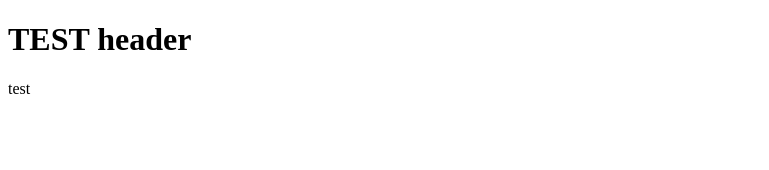
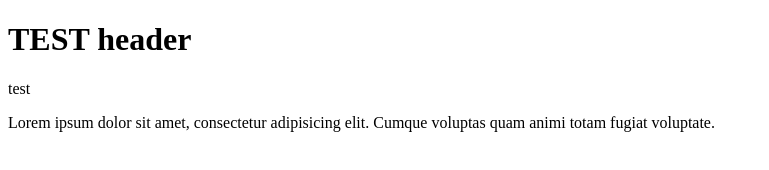
Before and after one commit to omarbalayev/deveducation, a plain HTML site: page index.html in a window 1280 px wide. Shown: the whole page, without its empty margins (0-769 px from the left). Drawn offline with Linux system fonts and the light colour scheme.

Commit message:
lorem added

```diff
--- a/index.html
+++ b/index.html
@@ -9,5 +9,8 @@
 <body>
     <h1>TEST header</h1>
     <p>test</p>
+    <p>
+        Lorem ipsum dolor sit amet, consectetur adipisicing elit. Cumque voluptas quam animi totam fugiat voluptate.
+    </p>
 </body>
 </html>
```
